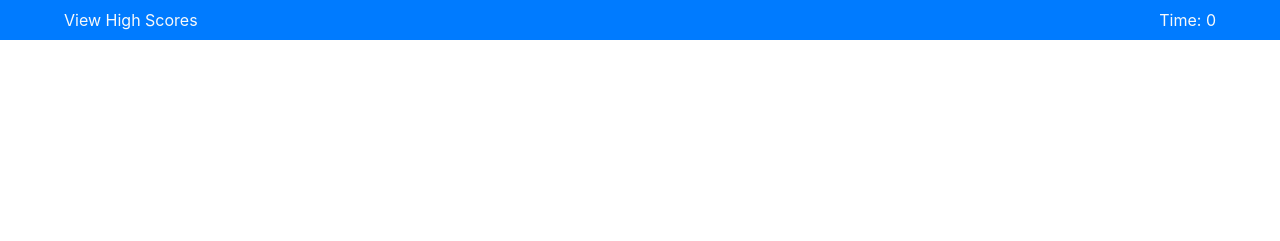
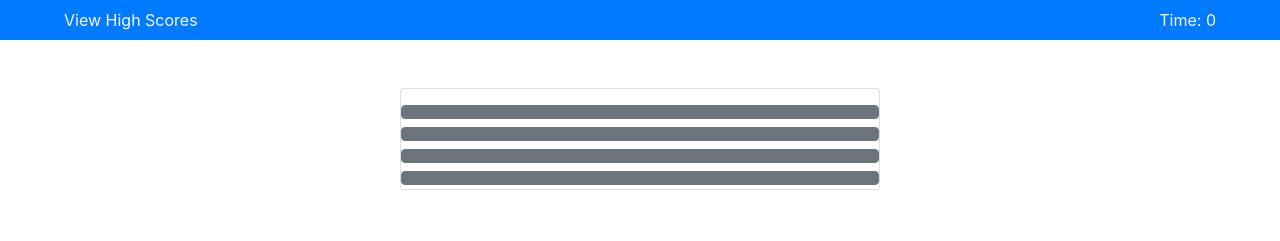
Before and after one commit to CalebFunderburk/Code-Quiz, a plain HTML site: page assets/html/game.html in a window 1280 px wide. Drawn offline with nearby package versions, Linux system fonts and the light colour scheme; files whose address does not match are found by name.

Commit message:
updated html for quiz functionality

```diff
--- a/assets/html/game.html
+++ b/assets/html/game.html
@@ -14,9 +14,20 @@
 
     <!-- Nav area -->
     <nav class="navbar navbar-dark bg-primary">
-        <a href="#" class="text-light my-auto ml-5">View High Scores</a>
+        <a href="./scores.html" class="text-light my-auto ml-5">View High Scores</a>
         <p class="text-light my-auto mr-5">Time: 0</p>
     </nav>
 
+    <!-- Quiz area -->
+    <div class="d-flex justify-content-center">
+        <div class="card my-5" style="width: 30rem">
+            <h1 id="question" class="card-title text-left"></h1>
+            <button id="answer1" class="btn btn-secondary text-light text-left my-1"></button>
+            <button id="answer2" class="btn btn-secondary text-light text-left my-1"></button>
+            <button id="answer3" class="btn btn-secondary text-light text-left my-1"></button>
+            <button id="answer4" class="btn btn-secondary text-light text-left my-1"></button>
+        </div>
+    </div>
+
 </body>
 </html>
```
Also changed, not shown: assets/html/scores.html (+1 -1 lines).
